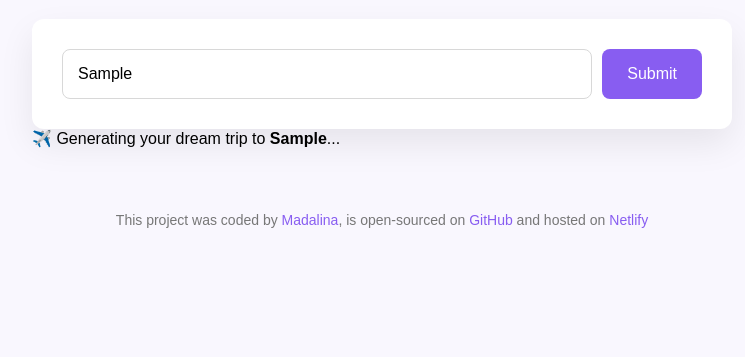
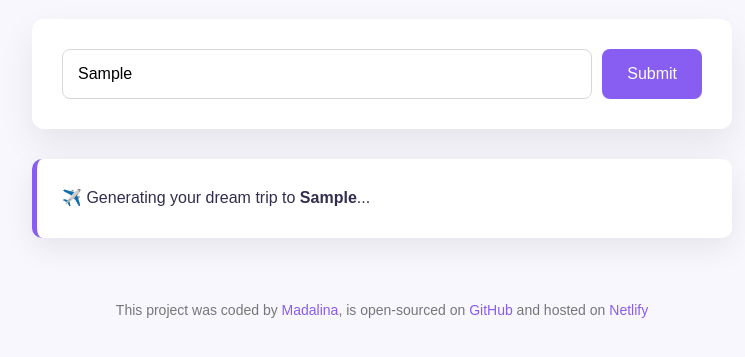
Before and after one commit to MadalinaElenaABC/AI-travel-destinations, a plain HTML site: page index.html in a window 1280 px wide. Both pictures are taken after typing "Sample" into the empty fields and a click on the button "Submit". Shown: the part 139-496 px from the top of the page, without its empty margins (258-1003 px from the left). Drawn offline with nearby package versions, Linux system fonts and the light colour scheme; no server answers.

Commit message:
Updated style for the result

```diff
--- a/src/style.css
+++ b/src/style.css
@@ -28,6 +28,7 @@ form {
   box-shadow: 0 15px 35px rgba(0, 0, 0, 0.08);
   display: flex;
   gap: 10px;
+  margin-bottom: 30px;
 }
 
 input {
@@ -74,3 +75,28 @@ footer a {
 footer a:hover {
   text-decoration: underline;
 }
+
+.hidden {
+  display: none;
+}
+
+#result {
+  background: white;
+  margin-top: 30px;
+  padding: 25px;
+  border-left: 5px solid #885df1;
+  border-radius: 10px;
+  box-shadow: 0 10px 30px rgba(0, 0, 0, 0.08);
+  line-height: 1.8;
+  color: #272044;
+}
+
+.generating {
+  animation: blink 1s infinite;
+}
+
+@keyframes blink {
+  50% {
+    opacity: 0.5;
+  }
+}
```
